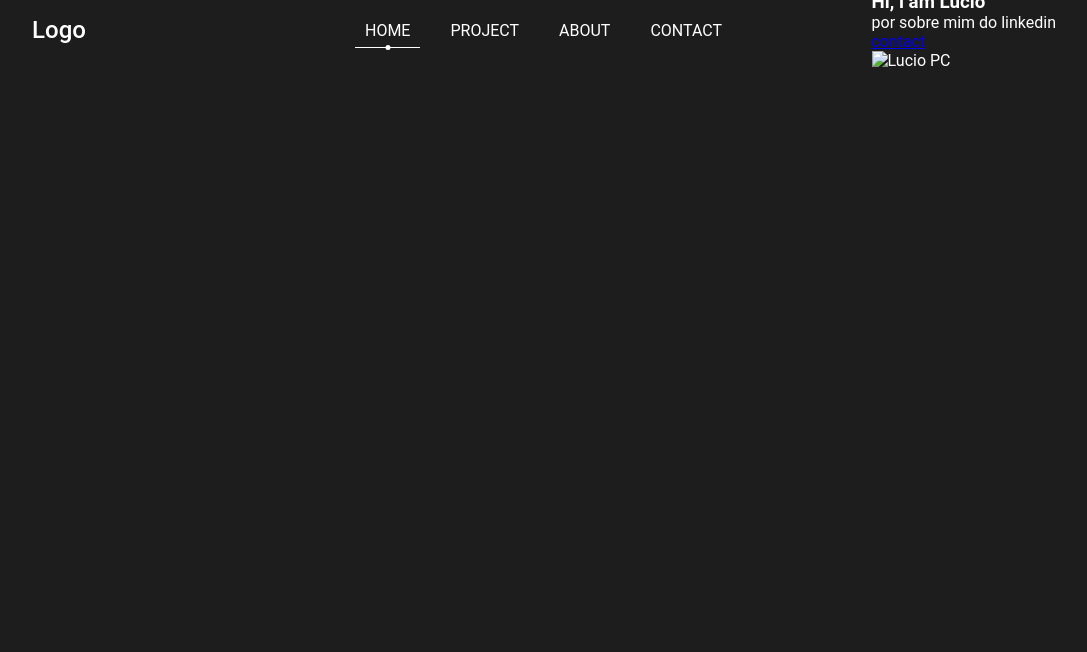
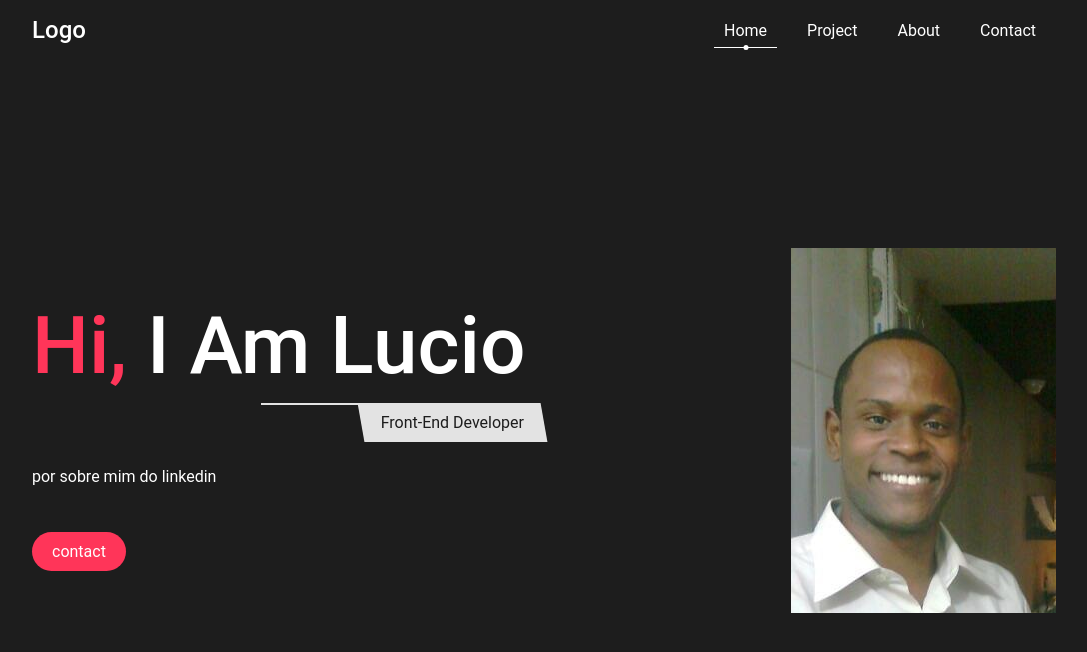
Before and after one commit to luciocarvalho10/personalPortfolio, a website: page public/index.html in a window 1280 px wide. Shown: the whole page, without its empty margins (96-1183 px from the left). Drawn offline with Linux system fonts and the light colour scheme.

Commit message:
add my image

```diff
--- a/public/index.html
+++ b/public/index.html
@@ -15,11 +15,12 @@
     <span></span>
   </div>
   <ul class="links-container">
-    <li class="links-item"><a href="#" class="link active">HOME</a></li>
-    <li class="links-item"><a href="#project-section" class="link">PROJECT</a></li>
-    <li class="links-item"><a href="#about-section" class="link">ABOUT</a></li>
-    <li class="links-item"><a href="#contact-section" class="link">CONTACT</a></li>
+    <li class="links-item"><a href="#" class="link active">home</a></li>
+    <li class="links-item"><a href="#project-section" class="link">project</a></li>
+    <li class="links-item"><a href="#about-section" class="link">about</a></li>
+    <li class="links-item"><a href="#contact-section" class="link">contact</a></li>
   </ul>
+</nav>
 <!-- home section -->
 <section class="home">
   <div class="dev-content">
@@ -27,12 +28,12 @@
       <span class="highlight">Hi, </span>
       i am Lucio
     </h1>
+    <p class="profession">Front-end Developer</p>
     <p class="info">por sobre mim do linkedin</p>
     <a href="#contact-section" class="btn">contact</a>
   </div>
-    <img src="img/img1.png" alt="Lucio PC" class="image">
+  <img src="img/lucio.jpg" alt="Lucio PC" class="image">
 </section>
-</nav>
 <script src="app.js"></script>
 </body>
 </html>
--- a/public/style.css
+++ b/public/style.css
@@ -17,7 +17,6 @@ body {
 }
 
 /* navbar */
-
 .navbar {
   position: fixed;
   top: 0;
@@ -78,3 +77,79 @@ body {
   height: 1px;
   background: #fff;
 }
+
+/* home section */
+.home {
+  width: 100%;
+  min-height: calc(100vh - 60px);
+  height: auto;
+  margin-top: 60px;
+  padding: 0 10vw;
+  display: flex;
+  align-items: center;
+  justify-content: space-between;
+  position: relative;
+}
+
+.dev-content {
+  width: 50%;
+}
+
+.dev-heading {
+  font-size: 5rem;
+  text-transform: capitalize;
+  font-weight: 500;
+}
+
+.highlight {
+  color: #ff3559;
+}
+
+.profession {
+  width: fit-content;
+  display: block;
+  margin: 10px 0 20px;
+  margin-left: auto;
+  text-transform: capitalize;
+  position: relative;
+  padding: 10px 20px;
+  color: #1d1d1d;
+  z-index: 2;
+}
+
+.profession::before {
+  content: '';
+  position: absolute;
+  top: 0;
+  left: 0;
+  width: 100%;
+  height: 100%;
+  background: #e3e3e3;
+  z-index: -1;
+  transform: skewX(10deg);
+}
+
+.profession::after {
+  content: '';
+  position: absolute;
+  top: 0;
+  left: -100px;
+  width: 100px;
+  height: 2px;
+  background: #e3e3e3;
+}
+
+.info {
+  line-height: 30px;
+  margin-bottom: 50px;
+}
+
+.btn {
+  padding: 10px 20px;
+  text-decoration: none;
+  border-radius: 50px;
+  background: #ff3559;
+  color: #fff;
+  text-transform: captalize;
+  border: none;
+}
```
Also changed, not shown: nodemon.json (deleted, +0 -11 lines), public/img/lucio.jpg (added). Lines whose indentation alone changed are shown as unchanged.
